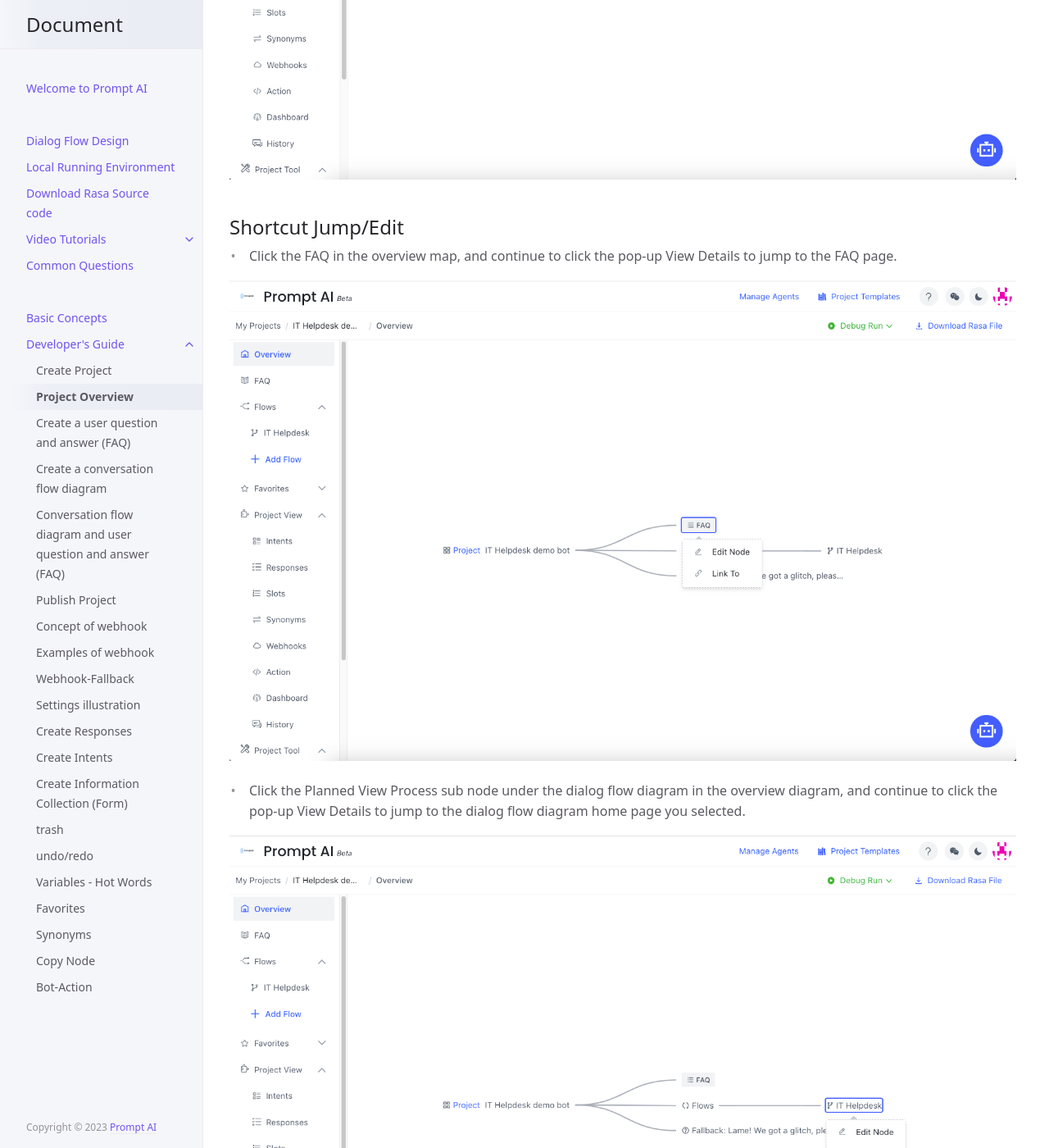
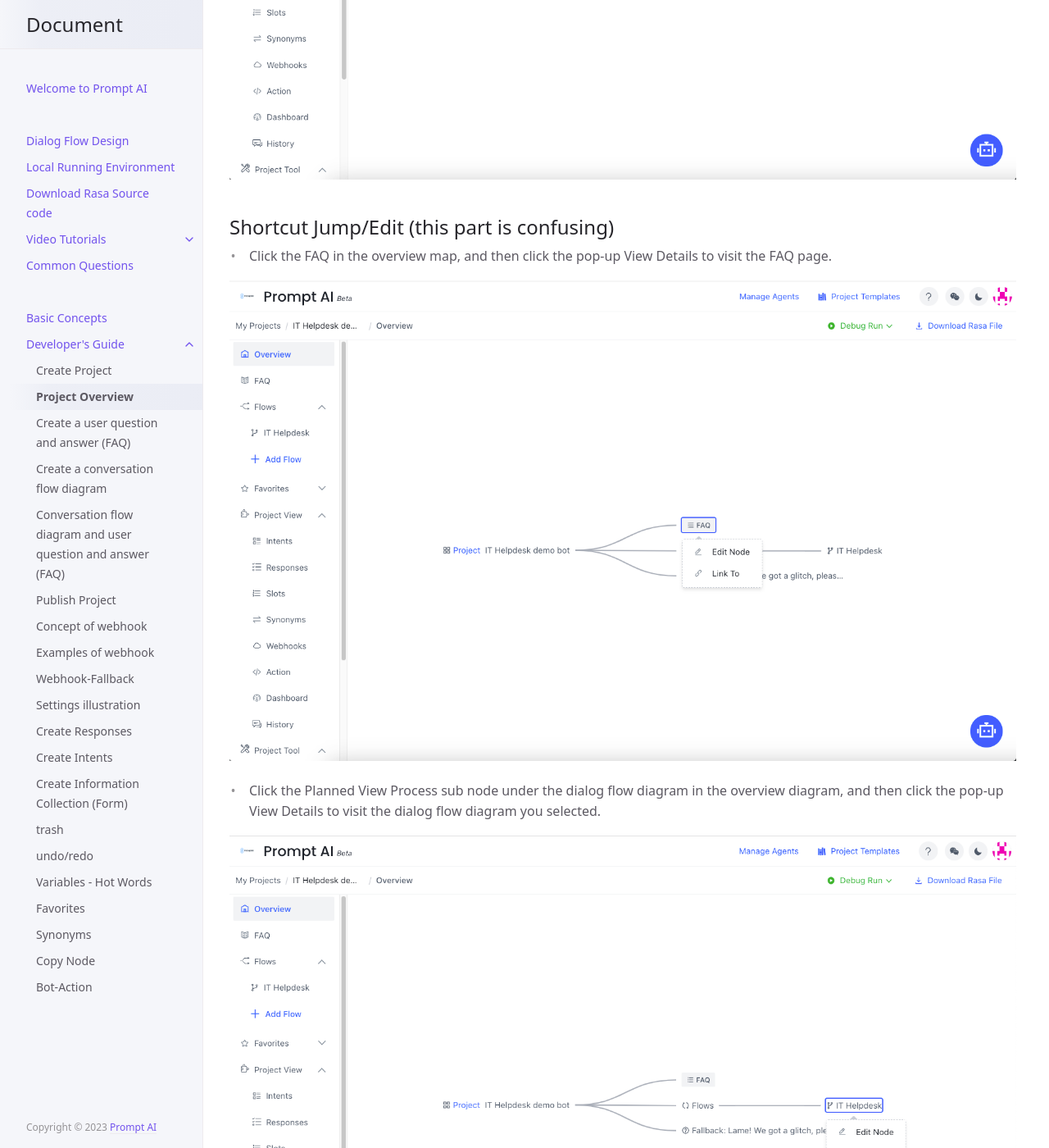
Before and after one commit to PromptAI/promptdialog, a Jekyll site: the page built from docs/tutorial/project/02-overview-project.md, in a window 1280 px wide and 1400 px high, scrolled down 665 px. Shown: the whole window at 82% size. Built offline with Jekyll 4.4.1, drawn with Linux system fonts in a browser that asks for light colours; some of the changed text lies outside the part shown.

Commit message:
Update 02-overview-project.md

```diff
--- a/docs/tutorial/project/02-overview-project.md
+++ b/docs/tutorial/project/02-overview-project.md
@@ -5,19 +5,19 @@ parent: Developer's Guide
 nav_order: 3
 ---
 Click Overview, the designer can review the modules in the project.  Clicking these modules will bring the designer to the corresponding module such as FAQ and Flows.
-## Edit Project
+## Edit a project
 
-Click the current project IT Helpdesk in the overview map, and continue to click the pop-up editing node to edit the project information.
+Click the current project IT Helpdesk in the overview window, and then click the pop-up editing node to edit the project information.
 
 ![project-overview-1](/assets/images/tutorial/project/p-overview-1.png)
 
-## Shortcut Jump/Edit
+## Shortcut Jump/Edit  (this part is confusing)
 
-- Click the FAQ in the overview map, and continue to click the pop-up View Details to jump to the FAQ page.
+- Click the FAQ in the overview map, and then click the pop-up View Details to visit the FAQ page.
 
 ![project-overview-2](/assets/images/tutorial/project/p-overview-2.png)
 
-- Click the Planned View Process sub node under the dialog flow diagram in the overview diagram, and continue to click the pop-up View Details to jump to the dialog flow diagram home page you selected.
+- Click the Planned View Process sub node under the dialog flow diagram in the overview diagram, and then click the pop-up View Details to visit the dialog flow diagram you selected.
 
 ![project-overview-3](/assets/images/tutorial/project/p-overview-3.png)
 
```
Also changed, not shown: other parts of docs/tutorial/project/02-overview-project.md (+3 -1 lines).
